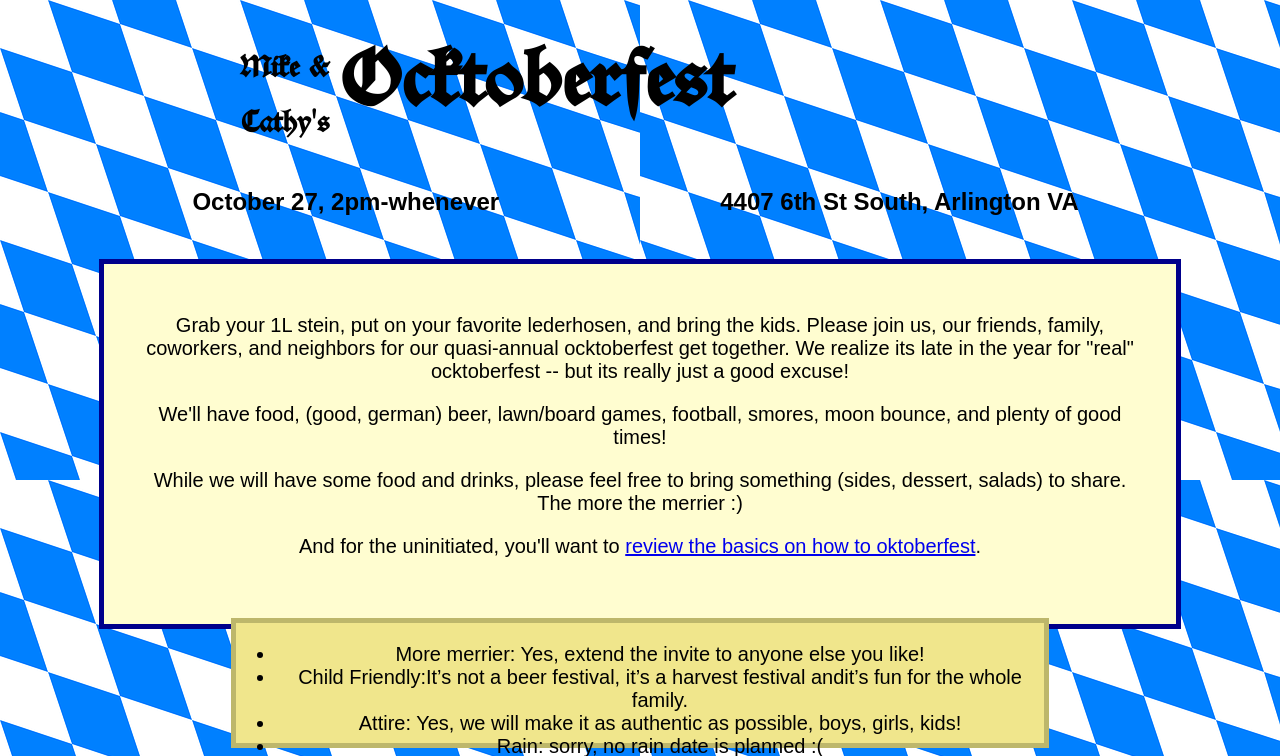
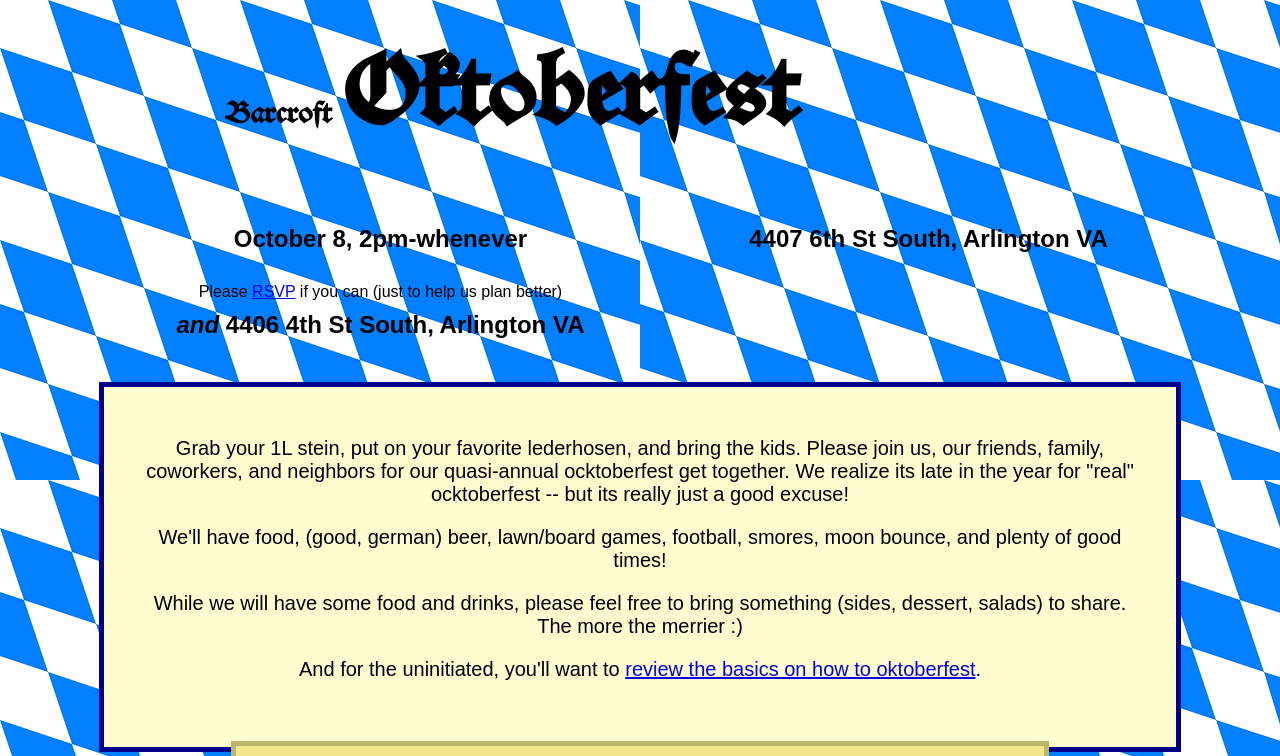
Before and after one commit to michaelepley/ocktoberfest, a PHP site: page / in a window 1280 px wide. Shown: the top 756 px of the page. Run offline with PHP 8.4, Linux system fonts and the light colour scheme; data that the repository does not hold is empty.

Commit message:
various fixes

```diff
--- a/status/index.php
+++ b/status/index.php
@@ -1,6 +1,6 @@
 <html>
  <head>
-  <title>Mike and Cathy's Ocktoberfest</title>
+  <title>Barcroft Oktoberfest</title>
   <style>
 	@font-face {
 	  font-family: Bavarian;
@@ -29,11 +29,10 @@
 <table style="align: center;   margin: auto; width: 80%;">
 <tr>
 <td>
-<h1 style="font-size: 30px; text-align:right; font-family: Bavarian;">Mike &</h1>
-<h1 style="font-size: 30px; text-align:right; font-family: Bavarian;">Cathy's</h1>
+<h1 style="font-size: 30px; text-align:right; font-family: Bavarian;">Barcroft</h1>
 </td>
 <td>
-<h1 style="font-size: 80px; text-align:left; font-family: Bavarian;">Ocktoberfest</h1>
+<h1 style="font-size: 100px; text-align:left; font-family: Bavarian;">Oktoberfest</h1>
 </td>
 </tr>
 </table>
@@ -41,13 +40,19 @@
 <table style="align: center;   margin: auto; width: 80%;">
 <tr>
 <td>
-<h2>October 27, 2pm-whenever</h2>
+<h2>October 8, 2pm-whenever</h2>
 </td>
 <td>
 &nbsp;&nbsp;&nbsp;&nbsp;&nbsp;&nbsp;&nbsp;&nbsp;&nbsp;&nbsp;&nbsp;&nbsp;&nbsp;&nbsp;
 </td>
 <td>
 <h2>4407 6th St South, Arlington VA</h2>
+</td>
+<tr>
+<td>Please <a href="mailto:barcroftoktoberfest@gmail.com">RSVP</a> if you can (just to help us plan better) </td>
+</tr>
+<td>
+<h2><em>and</em> 4406 4th St South, Arlington VA</h2>
 </td>
 </tr>
 </table>
@@ -88,7 +93,7 @@ And for the uninitiated, you'll want to <a href="https://www.youtube.com/watch?v
 	align: center;
 	margin: auto;
     width: 80%;
-	height: 120px;
+	height: 210px;
 	background-color: khaki;
 	justify-content: center;
 	border: darkkhaki 5px solid;
@@ -110,6 +115,7 @@ And for the uninitiated, you'll want to <a href="https://www.youtube.com/watch?v
 </div>
 <?php
 $refresh=30;
+$url="";
 // <!-- Automatically refresh page every few seconds, if the refresh request parameter is provided -->
 if (isset($_GET["refresh"])) {
 	$refresh=$_GET["refresh"];
```
